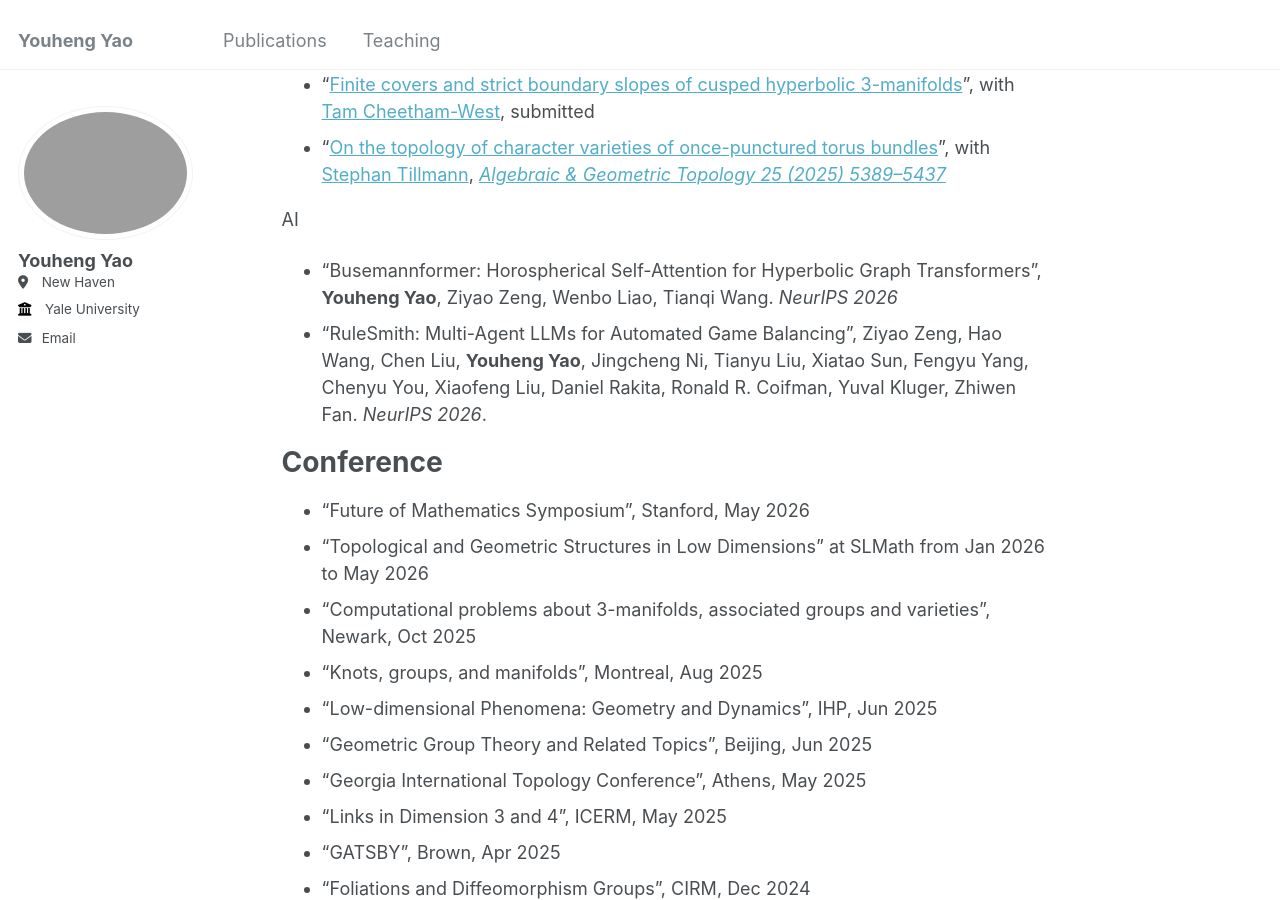
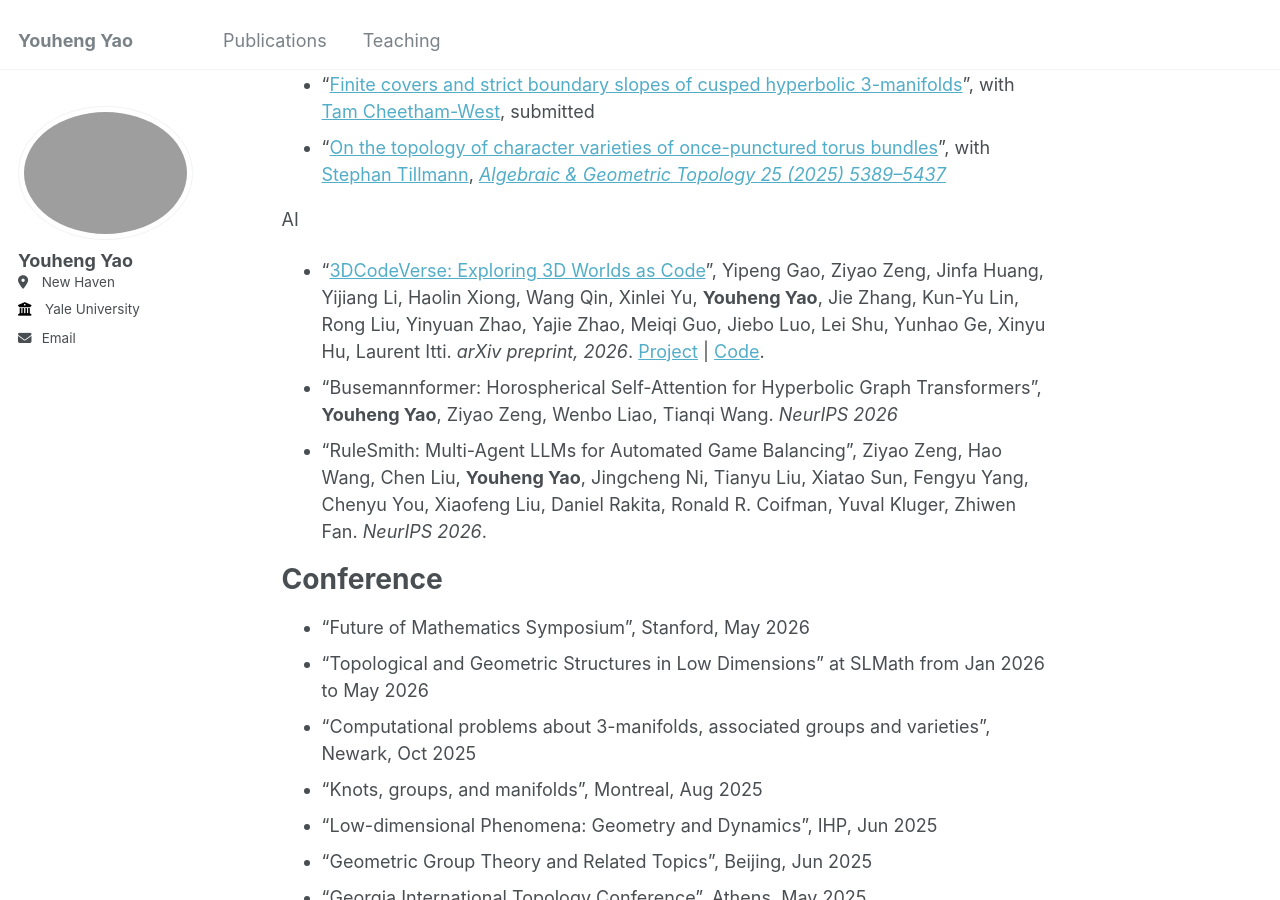
Before and after one commit to LionelYao/LionelYao.github.io, a Jekyll site: the page built from _pages/about.md, in a window 1280 px wide and 900 px high, scrolled down 670 px. Built offline with Jekyll 4.4.1, drawn with Linux system fonts in a browser that asks for light colours; a script that is not in the unit is left out.

Commit message:
Add 3DCodeVerse paper to homepage

```diff
--- a/_pages/about.md
+++ b/_pages/about.md
@@ -34,6 +34,8 @@ Mathematics
 - "[On the topology of character varieties of once-punctured torus bundles](https://arxiv.org/abs/2206.14954)", with [Stephan Tillmann](https://www.maths.usyd.edu.au/u/tillmann/index.html), *[Algebraic & Geometric Topology 25 (2025) 5389–5437](https://msp.org/agt/2025/25-9/p05.xhtml)*
 
 AI
+- "[3DCodeVerse: Exploring 3D Worlds as Code](https://arxiv.org/abs/2610.22341)", Yipeng Gao, Ziyao Zeng, Jinfa Huang, Yijiang Li, Haolin Xiong, Wang Qin, Xinlei Yu, **Youheng Yao**, Jie Zhang, Kun-Yu Lin, Rong Liu, Yinyuan Zhao, Yajie Zhao, Meiqi Guo, Jiebo Luo, Lei Shu, Yunhao Ge, Xinyu Hu, Laurent Itti.
+  *arXiv preprint, 2026*. [Project](https://3dcodeverse.com/) | [Code](https://github.com/gaoypeng/3dcodeverse).
 - "Busemannformer: Horospherical Self-Attention for Hyperbolic Graph Transformers", **Youheng Yao**, Ziyao Zeng, Wenbo Liao, Tianqi Wang.
   *NeurIPS 2026*
 - "RuleSmith: Multi-Agent LLMs for Automated Game Balancing", Ziyao Zeng, Hao Wang, Chen Liu, **Youheng Yao**, Jingcheng Ni, Tianyu Liu, Xiatao Sun, Fengyu Yang, Chenyu You, Xiaofeng Liu, Daniel Rakita, Ronald R. Coifman, Yuval Kluger, Zhiwen Fan.
```
